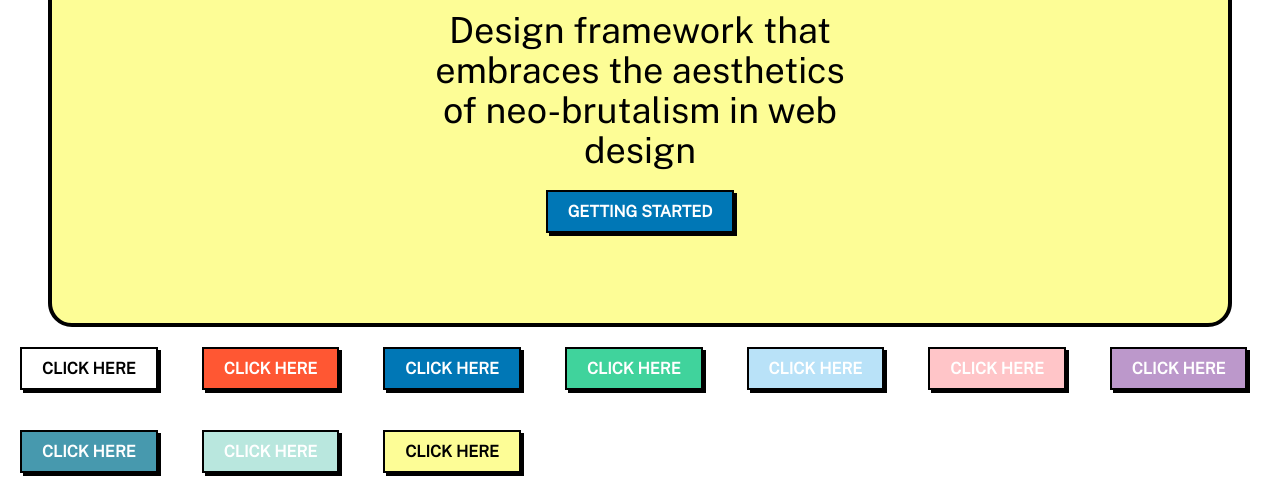
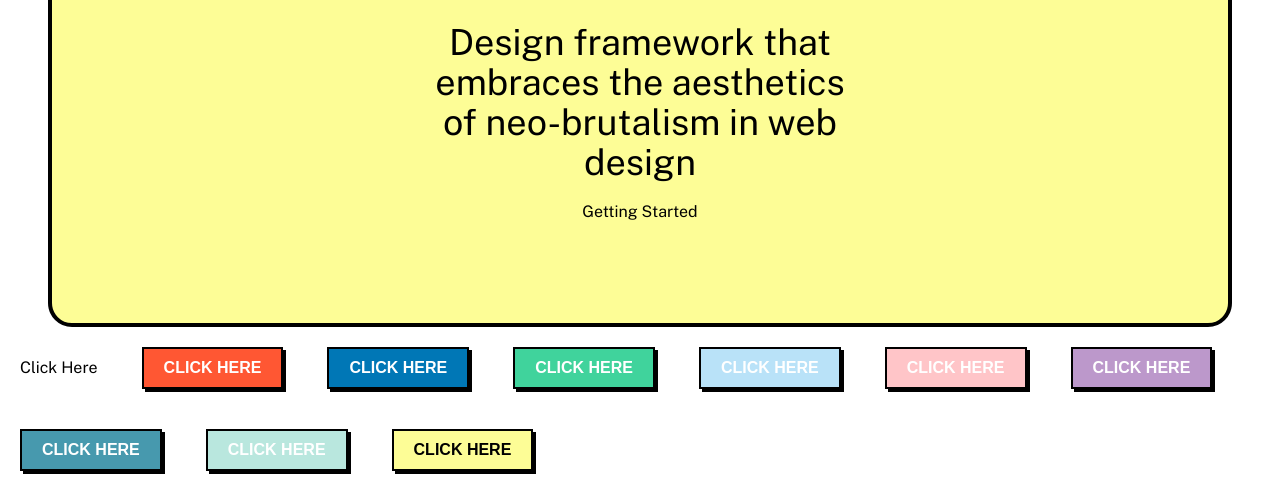
Before and after one commit to matifandy8/NeoBrutalismCSS, a website: page website/index.html in a window 1280 px wide. Shown: the part 449-942 px from the top of the page. Drawn offline with nearby package versions, Linux system fonts and the light colour scheme; files that its build step writes are made by us from their sources; a web font is replaced by a local one.

Commit message:
feat: improve buttons scss

```diff
--- a/src/sass/components/_buttons.scss
+++ b/src/sass/components/_buttons.scss
@@ -1,8 +1,4 @@
-@mixin button-styles(
-  $bg-color: #ffffff,
-  $text-color: #000000,
-  $hover-bg-color: #d9ece9
-) {
+@mixin button-styles($bg-color, $text-color, $hover-bg-color) {
   display: inline-block;
   padding: 10px 20px;
   background-color: $bg-color;
@@ -27,86 +23,67 @@
     outline: none;
   }
 
-  &:active {
-  }
-
   &.disabled {
     background-color: #ccc;
     cursor: not-allowed;
   }
 }
 
-.btn {
-  @include button-styles;
+$button-variants: (
+  default: (
+    #ffffff,
+    #000000,
+    #aaaaaa,
+  ),
+  red: (
+    $red,
+    white,
+    $hover-red,
+  ),
+  blue: (
+    $blue,
+    white,
+    $hover-blue,
+  ),
+  green: (
+    $green,
+    white,
+    $hover-green,
+  ),
+  sky-blue: (
+    $sky-blue,
+    white,
+    $hover-sky-blue,
+  ),
+  pale-red: (
+    $pale-red,
+    white,
+    $hover-pale-red,
+  ),
+  pale-violet: (
+    $pale-violet,
+    white,
+    $hover-pale-violet,
+  ),
+  soft-blue: (
+    $soft-blue,
+    white,
+    $hover-soft-blue,
+  ),
+  pale-cyan: (
+    $pale-cyan,
+    white,
+    $hover-pale-cyan,
+  ),
+  pale-yellow: (
+    $pale-yellow,
+    black,
+    $hover-pale-yellow,
+  ),
+);
+
+@each $variant, $colors in $button-variants {
+  button.#{$variant} {
+    @include button-styles($colors...);
+  }
 }
-
-.red {
-  @include button-styles(
-    $bg-color: $red,
-    $text-color: white,
-    $hover-bg-color: $hover-red
-  );
-}
-
-.blue {
-  @include button-styles(
-    $bg-color: $blue,
-    $text-color: white,
-    $hover-bg-color: $hover-blue
-  );
-}
-
-.green {
-  @include button-styles(
-    $bg-color: $green,
-    $text-color: white,
-    $hover-bg-color: $hover-green
-  );
-}
-
-.sky-blue {
-  @include button-styles(
-    $bg-color: $sky-blue,
-    $text-color: white,
-    $hover-bg-color: $hover-sky-blue
-  );
-}
-
-.pale-red {
-  @include button-styles(
-    $bg-color: $pale-red,
-    $text-color: white,
-    $hover-bg-color: $hover-pale-red
-  );
-}
-
-.pale-violet {
-  @include button-styles(
-    $bg-color: $pale-violet,
-    $text-color: white,
-    $hover-bg-color: $hover-pale-violet
-  );
-}
-
-.soft-blue {
-  @include button-styles(
-    $bg-color: $soft-blue,
-    $text-color: white,
-    $hover-bg-color: $hover-soft-blue
-  );
-}
-.pale-cyan {
-  @include button-styles(
-    $bg-color: $pale-cyan,
-    $text-color: white,
-    $hover-bg-color: $hover-pale-cyan
-  );
-}
-
-.pale-yellow {
-  @include button-styles(
-    $bg-color: $pale-yellow,
-    $text-color: black,
-    $hover-bg-color: $hover-pale-yellow
-  );
-}
```
